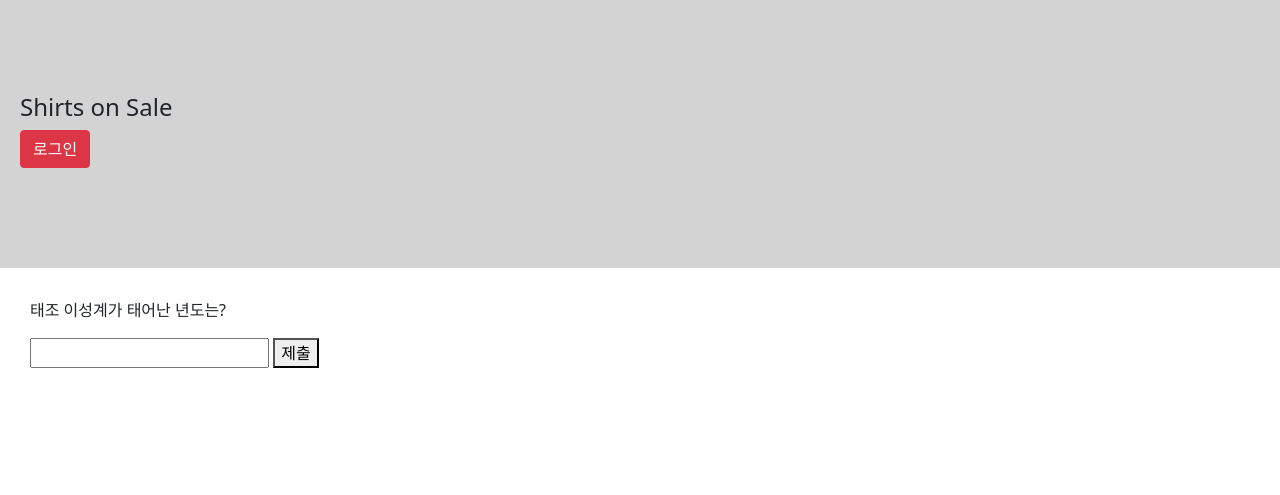
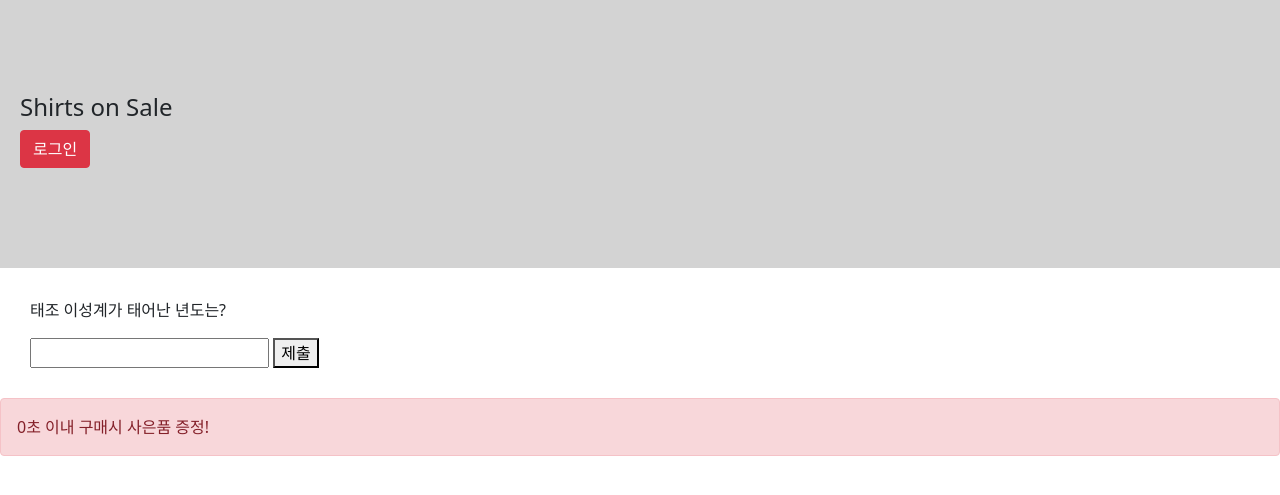
Before and after one commit to Kyuyong/JS_basic, a plain HTML site: page lecture02.html in a window 1280 px wide. Shown: the part 63-558 px from the top of the page. Drawn offline with nearby package versions, Linux system fonts and the light colour scheme.

Commit message:
alert 5초카운트후 사라지기

```diff
--- a/lecture02.html
+++ b/lecture02.html
@@ -59,28 +59,83 @@
   </div>
 
 
-  <div style = "padding: 20px; margin: 10px;">
+  <div style="padding: 20px; margin: 10px;">
     <p>태조 이성계가 태어난 년도는?</p>
     <input type="text" id="answer">
     <button id="send-answer">제출</button>
   </div>
 
+
+  <div class="alert alert-danger">
+    <span id="timer">5</span>초 이내 구매시 사은품 증정!
+  </div>
+
+
+
+
+
+
+
+
+
   <script src="https://code.jquery.com/jquery-3.6.1.min.js" integrity="sha256-o88AwQnZB+VDvE9tvIXrMQaPlFFSUTR+nldQm1LuPXQ=" crossorigin="anonymous"></script>
 
 
   <script>
+    var num = Number($('#timer').text());
+
+
+
+//
+//    setInterval(function() {
+//      if (num == 5) {
+//        $('#timer').html(num.toString());
+//        num -= 1;
+//      } else if (num == 4) {
+//        $('#timer').html(num.toString());
+//        num -= 1;
+//      } else if (num == 3) {
+//        $('#timer').html(num.toString());
+//        num -= 1;
+//      }
+//      else if (num == 2) {
+//        $('#timer').html(num.toString());
+//        num -= 1;
+//      }
+//      else if (num == 1) {
+//        $('#timer').html(num.toString());
+//        num -= 1;
+//      }
+//      else  {
+//        $('.alert').hide();
+//      }
+//
+//    }, 1000);
+
+    setInterval(function(){
+      num -= 1;
+      if(num >=0){
+        $('#timer').html(num.toString());
+      } else{
+        $('.alert').hide();
+      }
+    }, 1000);
+
+
+
+
 
 
 
     var count = 0;
 
-    $('#send-answer').on('click', function(){
-      count ++;
+    $('#send-answer').on('click', function() {
+      count++;
       var user_answer = $('#answer').val();
-      if(user_answer=='1335'){
+      if (user_answer == '1335') {
         alert('정답입니다.')
 
-      } else if(count>=3 && user_answer !='1335'){
+      } else if (count >= 3 && user_answer != '1335') {
         alert('멍청이!')
       }
     });
```
